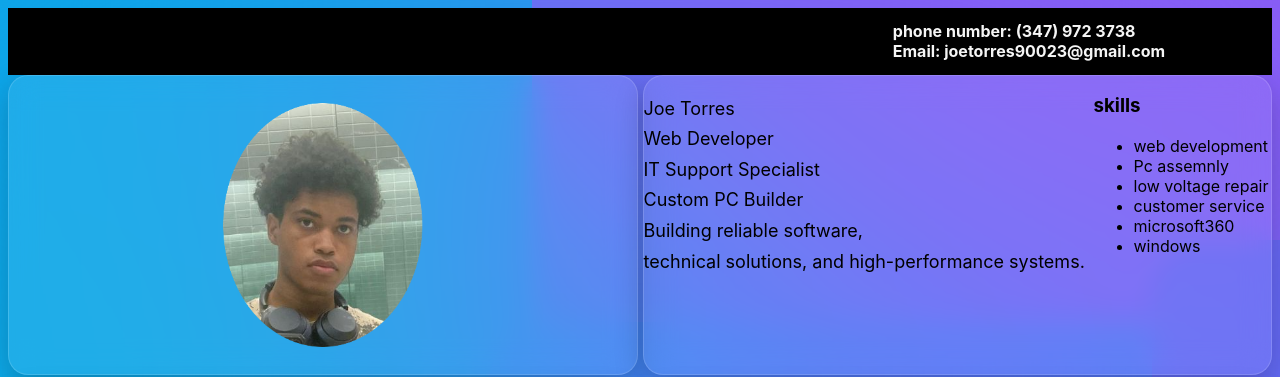
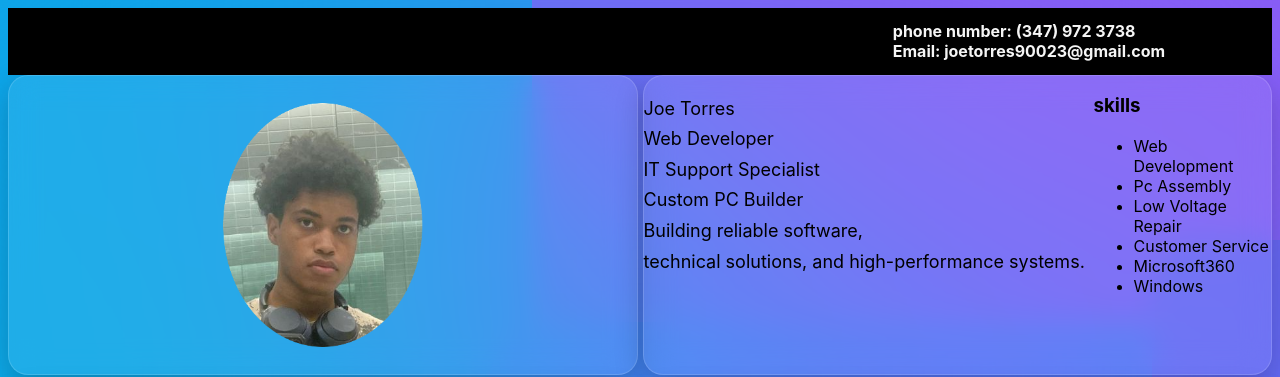
Before and after one commit to joetorres90023-pixel/joetorre-profile, a plain HTML site: page index.html in a window 1280 px wide. Shown: the top 377 px of the page. Drawn offline with Linux system fonts and the light colour scheme.

Commit message:
spelling errors

```diff
--- a/index.html
+++ b/index.html
@@ -50,12 +50,12 @@
                 <div class="skills">
                     <h3>skills</h3>
                     <ul>
-                        <li>web development</li>
-                        <li>Pc assemnly</li>
-                        <li>low voltage repair</li>
-                        <li>customer service</li>
-                        <li>microsoft360</li>
-                        <li>windows</li>
+                        <li>Web Development</li>
+                        <li>Pc Assembly</li>
+                        <li>Low Voltage Repair</li>
+                        <li>Customer Service</li>
+                        <li>Microsoft360</li>
+                        <li>Windows</li>
                     </ul>
                 </div>
 
@@ -91,12 +91,7 @@
         </div>
 
 
-           <section class="aspirations">
-            <p>
 
-            </p>
-
-           </section>
 
     </body>
 
```
